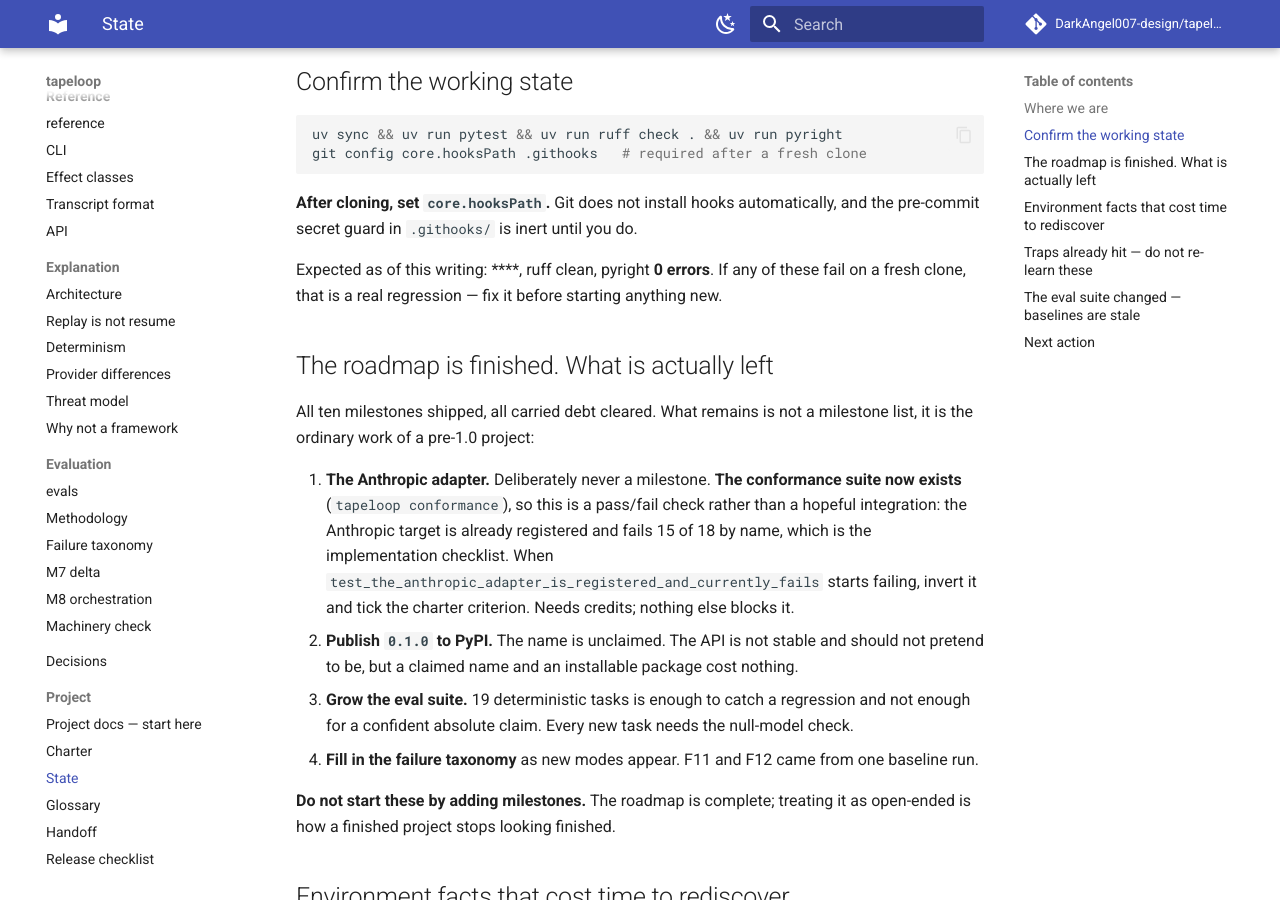
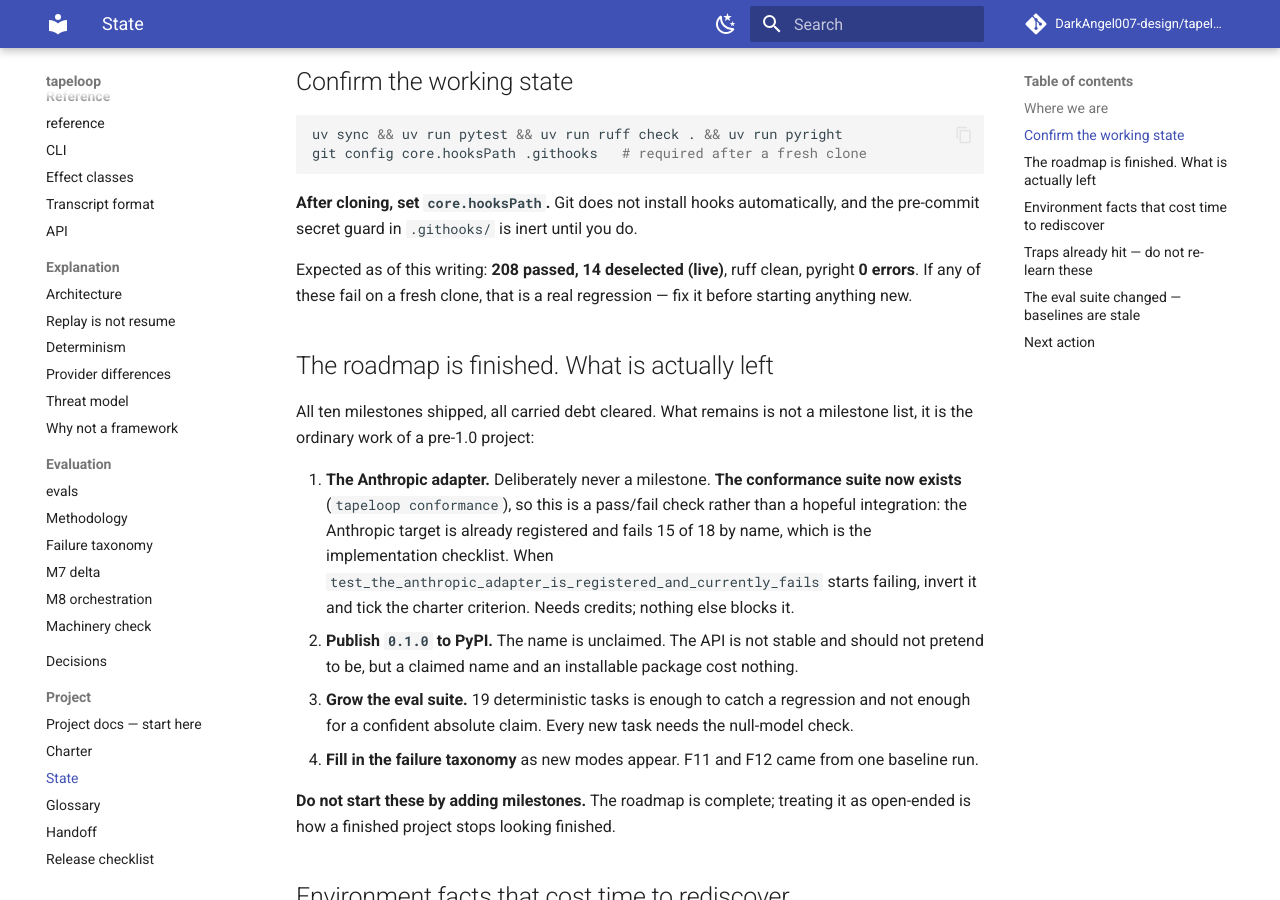
Before and after one commit to DarkAngel007-design/tapeloop, an MkDocs documentation site: the page built from docs/project/state.md, in a window 1280 px wide and 900 px high, scrolled down 979 px. Built offline with MkDocs 1.6.1 and Material for MkDocs 9.7.7, drawn with Linux system fonts in a browser that asks for light colours; comment, search, counter and statistics services are not loaded.

```diff
--- a/docs/project/state.md
+++ b/docs/project/state.md
@@ -29,7 +29,7 @@ git config core.hooksPath .githooks   # required after a fresh clone
 **After cloning, set `core.hooksPath`.** Git does not install hooks automatically, and the
 pre-commit secret guard in `.githooks/` is inert until you do.
 
-Expected as of this writing: ****, ruff clean, pyright **0 errors**. If any of these
+Expected as of this writing: **208 passed, 14 deselected (live)**, ruff clean, pyright **0 errors**. If any of these
 fail on a fresh clone, that is a real regression — fix it before starting anything new.
 
 ## The roadmap is finished. What is actually left
```
